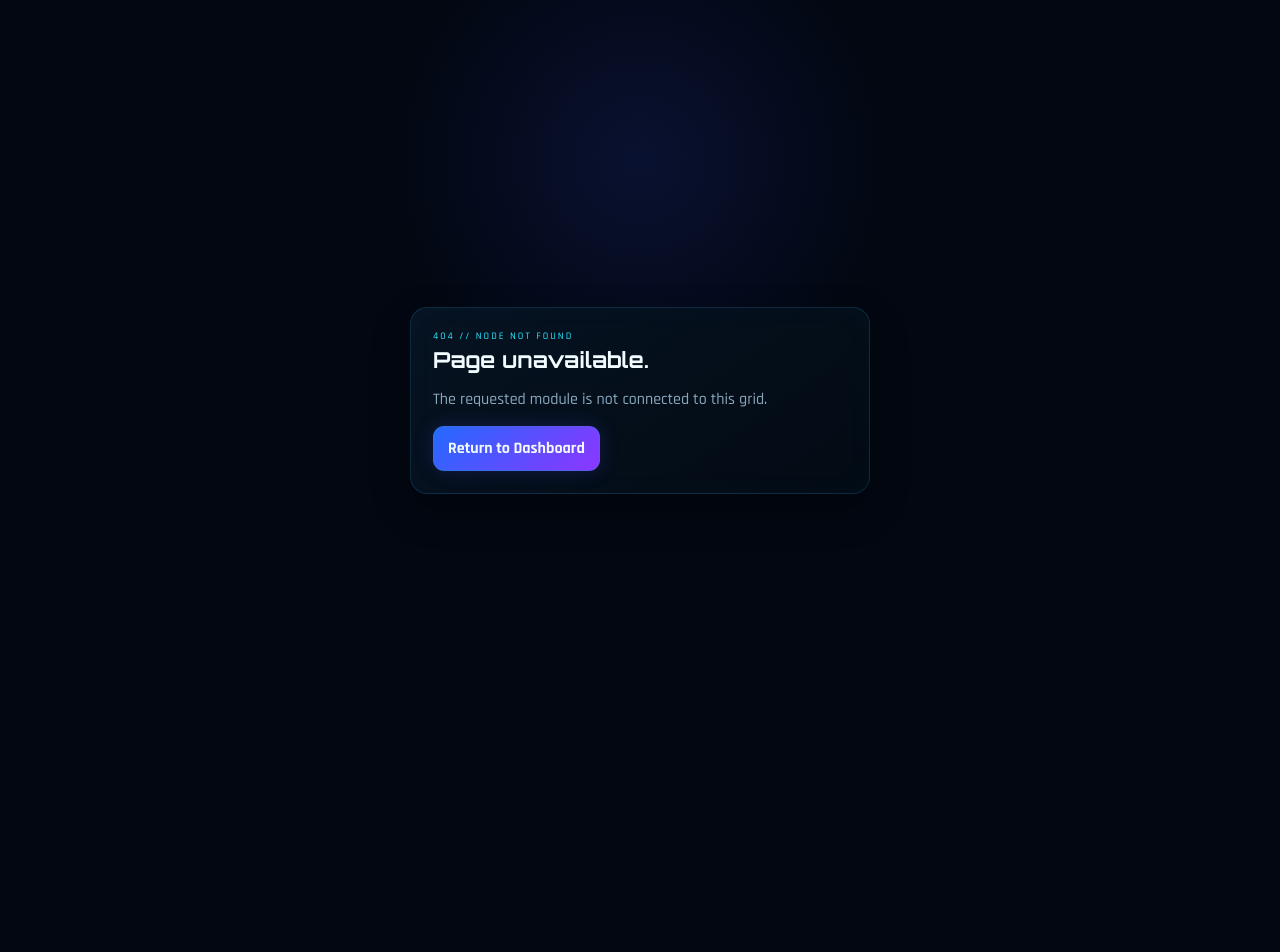
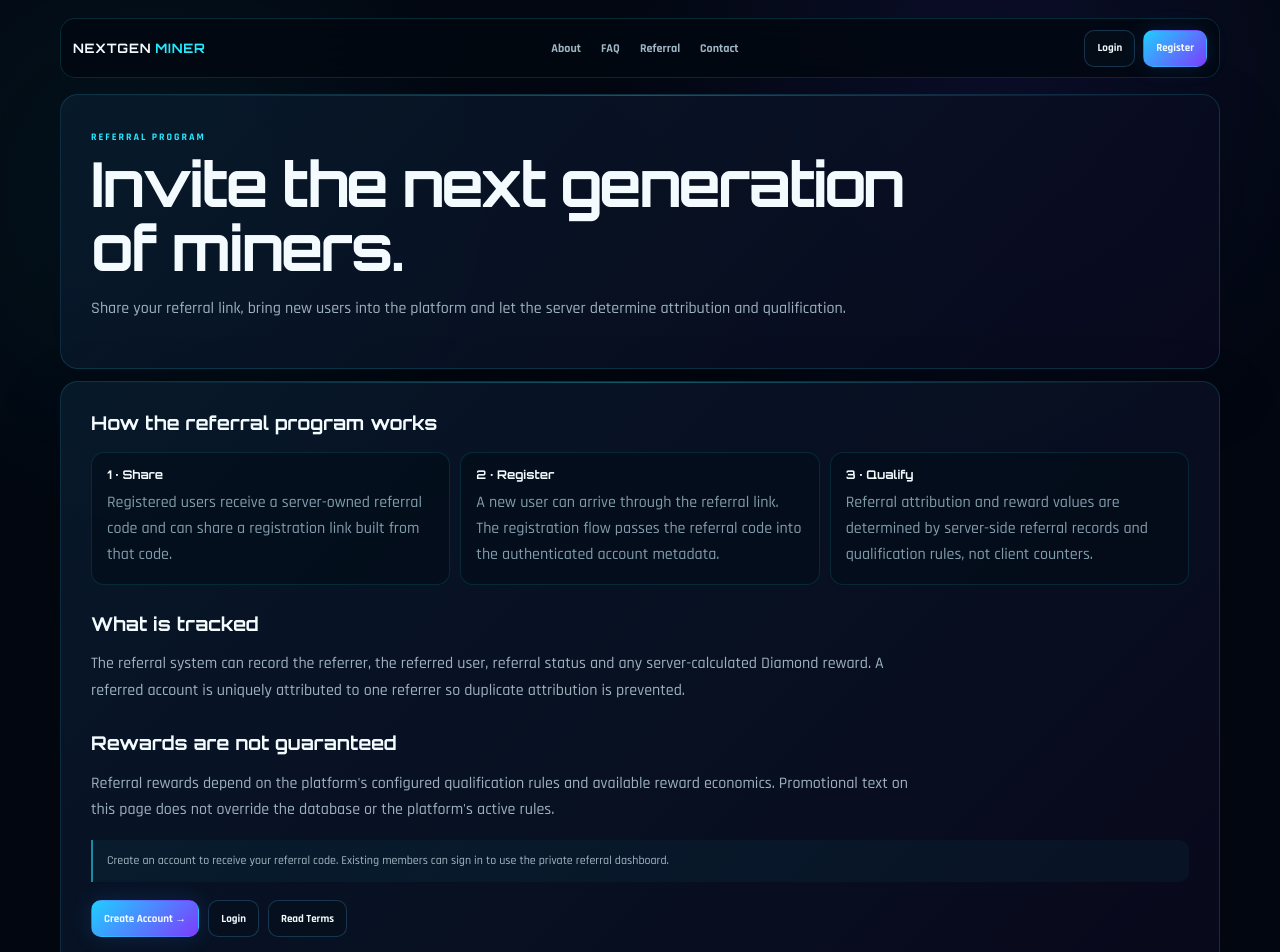
Before and after one commit to Chriskefas22/nextgen-miner, a Next.js app: page /dashboard/referrals in a window 1280 px wide. Before the commit this address had no page. Shown: the top 952 px of the page. Before the commit the page ends 800 px from the top, so only its background shows below. Built offline with nearby package versions, Linux system fonts and the light colour scheme; no server answers.

Commit message:
Add files via upload

```diff
--- /dev/null
+++ b/app/dashboard/referrals/page.tsx
@@ -0,0 +1,54 @@
+import Link from 'next/link';
+import { PublicPage } from '@/components/public/PublicPage';
+import { createClient } from '@/lib/supabase/server';
+
+export const metadata = {
+  title: 'Referral Program',
+  description: 'Learn how the NextGen Miner referral program works and how referred users are attributed.',
+};
+
+export default async function ReferralsPage() {
+  const supabase = await createClient();
+  const { data: { user } } = await supabase.auth.getUser();
+
+  return (
+    <PublicPage
+      eyebrow="REFERRAL PROGRAM"
+      title="Invite the next generation of miners."
+      description="Share your referral link, bring new users into the platform and let the server determine attribution and qualification."
+    >
+      <section className="public-card public-hero">
+        <h2>How the referral program works</h2>
+        <div className="public-grid">
+          <article className="public-info"><h3>1 · Share</h3><p>Registered users receive a server-owned referral code and can share a registration link built from that code.</p></article>
+          <article className="public-info"><h3>2 · Register</h3><p>A new user can arrive through the referral link. The registration flow passes the referral code into the authenticated account metadata.</p></article>
+          <article className="public-info"><h3>3 · Qualify</h3><p>Referral attribution and reward values are determined by server-side referral records and qualification rules, not client counters.</p></article>
+        </div>
+
+        <h2>What is tracked</h2>
+        <p>The referral system can record the referrer, the referred user, referral status and any server-calculated Diamond reward. A referred account is uniquely attributed to one referrer so duplicate attribution is prevented.</p>
+
+        <h2>Rewards are not guaranteed</h2>
+        <p>Referral rewards depend on the platform&apos;s configured qualification rules and available reward economics. Promotional text on this page does not override the database or the platform&apos;s active rules.</p>
+
+        <div className="public-note">
+          {user
+            ? 'You are signed in. Open your private referral dashboard to view your live server-recorded referral code, referrals and reward totals.'
+            : 'Create an account to receive your referral code. Existing members can sign in to use the private referral dashboard.'}
+        </div>
+
+        <div style={{ display:'flex', gap:9, flexWrap:'wrap', marginTop:16 }}>
+          {user ? (
+            <Link className="public-button-primary" href="/dashboard/referrals">Open My Referral Dashboard →</Link>
+          ) : (
+            <>
+              <Link className="public-button-primary" href="/auth/register">Create Account →</Link>
+              <Link className="public-button" href="/auth/login">Login</Link>
+            </>
+          )}
+          <Link className="public-button" href="/legal/terms">Read Terms</Link>
+        </div>
+      </section>
+    </PublicPage>
+  );
+}
```
